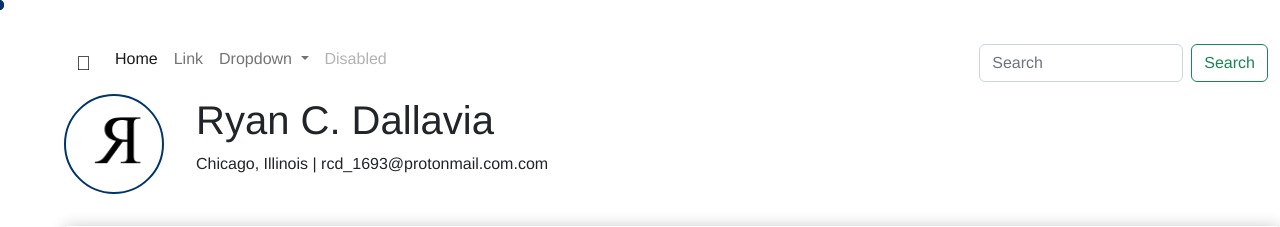
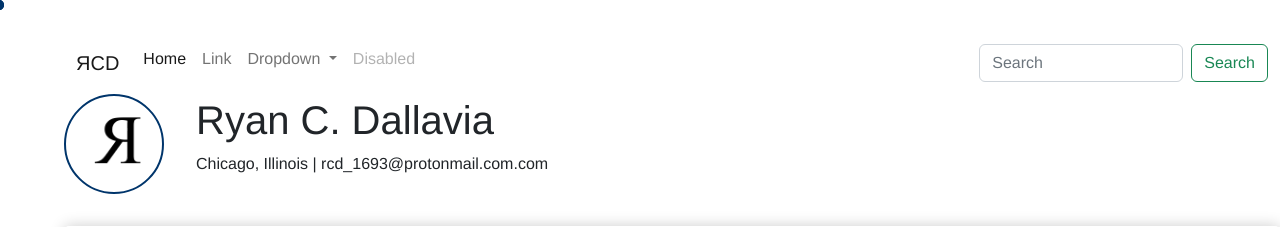
Before and after one commit to RDallavia/Website, a Flask app: page / in a window 1280 px wide. Shown: the top 227 px of the page. Run offline with Flask 3, Linux system fonts and the light colour scheme.

Commit message:
plain navbar with navbrand

```diff
--- a/templates/layout.html
+++ b/templates/layout.html
@@ -10,7 +10,7 @@
 <body>
     <nav class="navbar navbar-expand-lg bg-body-tertiary">
         <div class="container-fluid">
-          <a class="navbar-brand" href="index.html">&#x042FCD</a>
+          <a class="navbar-brand" href="index.html">&#x042F;CD</a>
           <button class="navbar-toggler" type="button" data-bs-toggle="collapse" data-bs-target="#navbarSupportedContent" aria-controls="navbarSupportedContent" aria-expanded="false" aria-label="Toggle navigation">
             <span class="navbar-toggler-icon"></span>
           </button>
```
